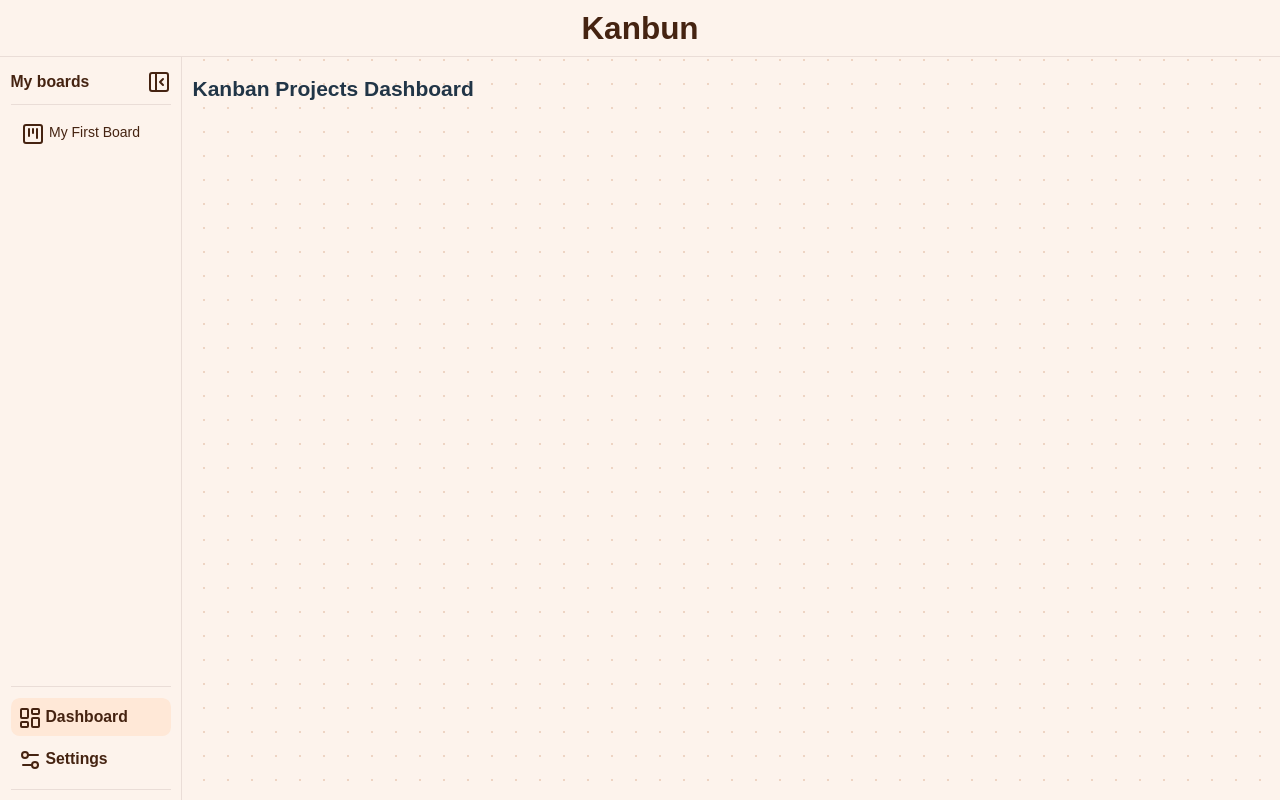
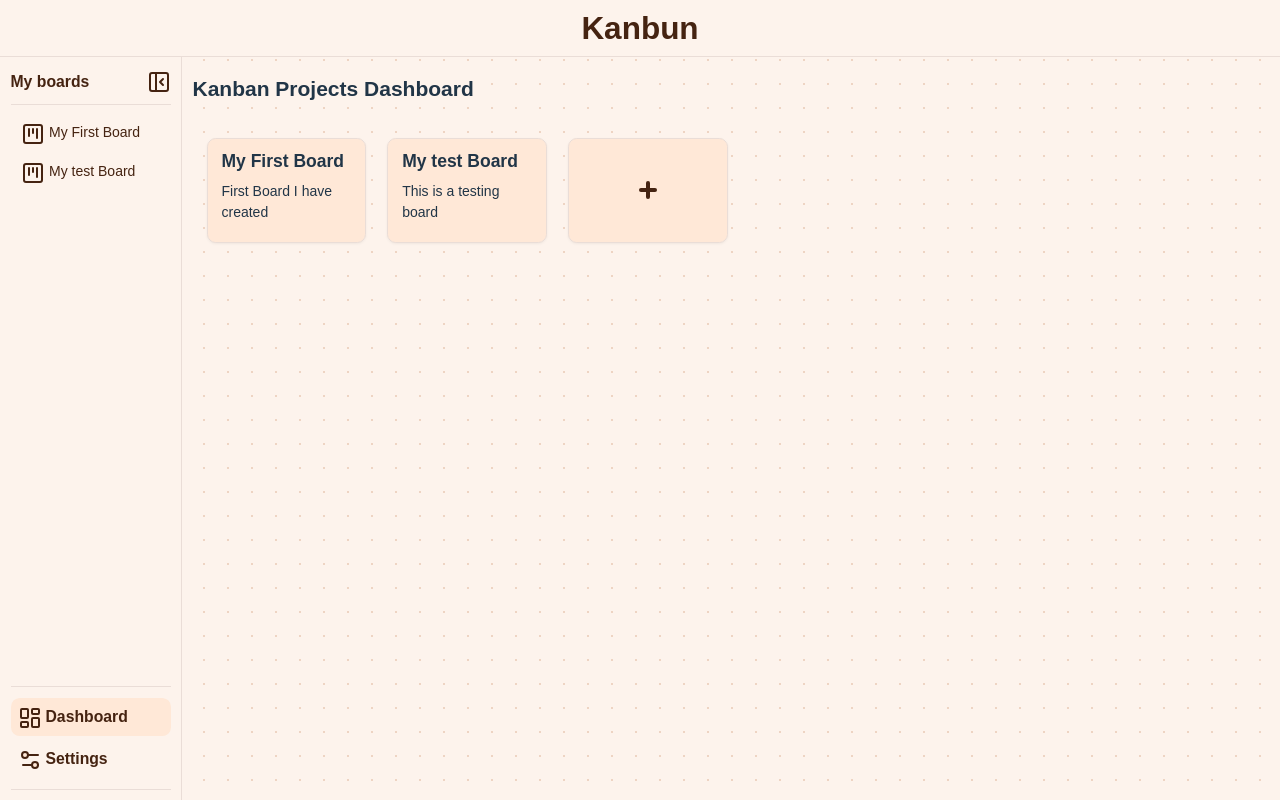
Before and after one commit to billykonstas/kanbun, a React (Vite) app: page / in a window 1280 px wide. Built offline with nearby package versions, Linux system fonts and the light colour scheme.

Commit message:
show created boards and added description to type

```diff
--- a/src/contexts/BoardProvider.tsx
+++ b/src/contexts/BoardProvider.tsx
@@ -11,6 +11,68 @@ export const BoardProvider: React.FC<{ children: React.ReactNode }> = ({
     {
       id: "my-first-board",
       title: "My First Board",
+      description: "First Board I have created",
+      columns: [
+        {
+          id: "column-1",
+          title: "To Do",
+          cards: [
+            {
+              id: "card-1",
+              title: "Task 1",
+              description: "Complete the project setup",
+              priority: "high",
+            },
+            {
+              id: "card-2",
+              title: "Task 2",
+              description: "Create UI components",
+              priority: "medium",
+            },
+          ],
+        },
+        {
+          id: "column-2",
+          title: "In Progress",
+          cards: [
+            {
+              id: "card-3",
+              title: "Task 3",
+              description: "Implement drag and drop",
+              priority: "high",
+            },
+          ],
+        },
+        {
+          id: "column-3",
+          title: "Done",
+          cards: [
+            {
+              id: "card-4",
+              title: "Task 4",
+              description: "Project initialization",
+              priority: "low",
+            },
+          ],
+        },
+        {
+          id: "column-4",
+          title: "Backlog",
+          cards: [
+            {
+              id: "card-10",
+              title: "Task 10",
+              description: "Discussion",
+              priority: "low",
+            },
+          ],
+        },
+      ],
+    },
+    {
+      id: "teeest",
+      title: "My test Board",
+      description: "This is a testing board",
       columns: [
         {
           id: "column-1",
@@ -85,10 +147,14 @@ export const BoardProvider: React.FC<{ children: React.ReactNode }> = ({
   }, [boards, currentBoard]);
 
   // Add a new board
-  const addBoard = (title: Board["title"]) => {
+  const addBoard = (
+    title: Board["title"],
+    description: Board["description"],
+  ) => {
     const newBoard = {
       id: uuidv4(),
       title,
+      description,
       columns: [
         { id: uuidv4(), title: "To Do", cards: [] },
         { id: uuidv4(), title: "In Progress", cards: [] },
--- a/src/pages/Dashboard.tsx
+++ b/src/pages/Dashboard.tsx
@@ -1,13 +1,40 @@
 import { useBoard } from "../contexts/BoardContext.tsx";
 import { useEffect } from "react";
+import { Link } from "react-router-dom";
+import { Plus } from "lucide-react";
 
 const Dashboard = () => {
-  const { deselectBoard } = useBoard();
+  const { deselectBoard, boards } = useBoard();
   useEffect(() => {
     deselectBoard();
   });
 
-  return <h2 className="font-bold text-2xl">Kanban Projects Dashboard</h2>;
+  return (
+    <div className="w-full h-full">
+      <h2 className="font-bold text-2xl bg-beige w-fit mb-6">
+        Kanban Projects Dashboard
+      </h2>
+      <div className="flex flex-row pl-4 pt-4">
+        <div className="grid grid-cols-2 sm:grid-cols-3 md:grid-cols-4 xl:grid-cols-6 gap-6 w-fit">
+          {boards.map((board) => (
+            <Link
+              to={`board/${board.id}`}
+              key={board.id}
+              className="bg-pink border-1 border-solid border-gray min-w-44 h-30 text-base flex justify-center items-center rounded-lg drop-shadow-xs cursor-pointer hover:drop-shadow-md transition-all duration-300 ease-in-out"
+            >
+              <div className="w-fit h-full px-4 py-3">
+                <h3 className="text-xl font-semibold mb-2">{board.title}</h3>
+                <div>{board.description}</div>
+              </div>
+            </Link>
+          ))}
+          <div className="bg-pink text-brown border-1 border-solid border-gray min-w-44 h-30 text-base flex justify-center items-center rounded-lg drop-shadow-xs cursor-pointer hover:drop-shadow-md transition-all duration-300 ease-in-out">
+            <Plus strokeWidth="4" />
+          </div>
+        </div>
+      </div>
+    </div>
+  );
 };
 
 export default Dashboard;
--- a/src/types/board.ts
+++ b/src/types/board.ts
@@ -19,13 +19,14 @@ export interface Column {
 export interface Board {
   id: string;
   title: string;
+  description: string;
   columns: Column[];
 }
 
 export interface BoardContextType {
   boards: Board[];
   currentBoard: Board | null;
-  addBoard: (title: Board["title"]) => void;
+  addBoard: (title: Board["title"], description: Board["description"]) => void;
   addColumn: (boardId: Board["id"], columnTitle: Column["title"]) => void;
   addCard: (boardId: Board["id"], columnId: Column["id"], card: Card) => void;
   moveCard: (
```
